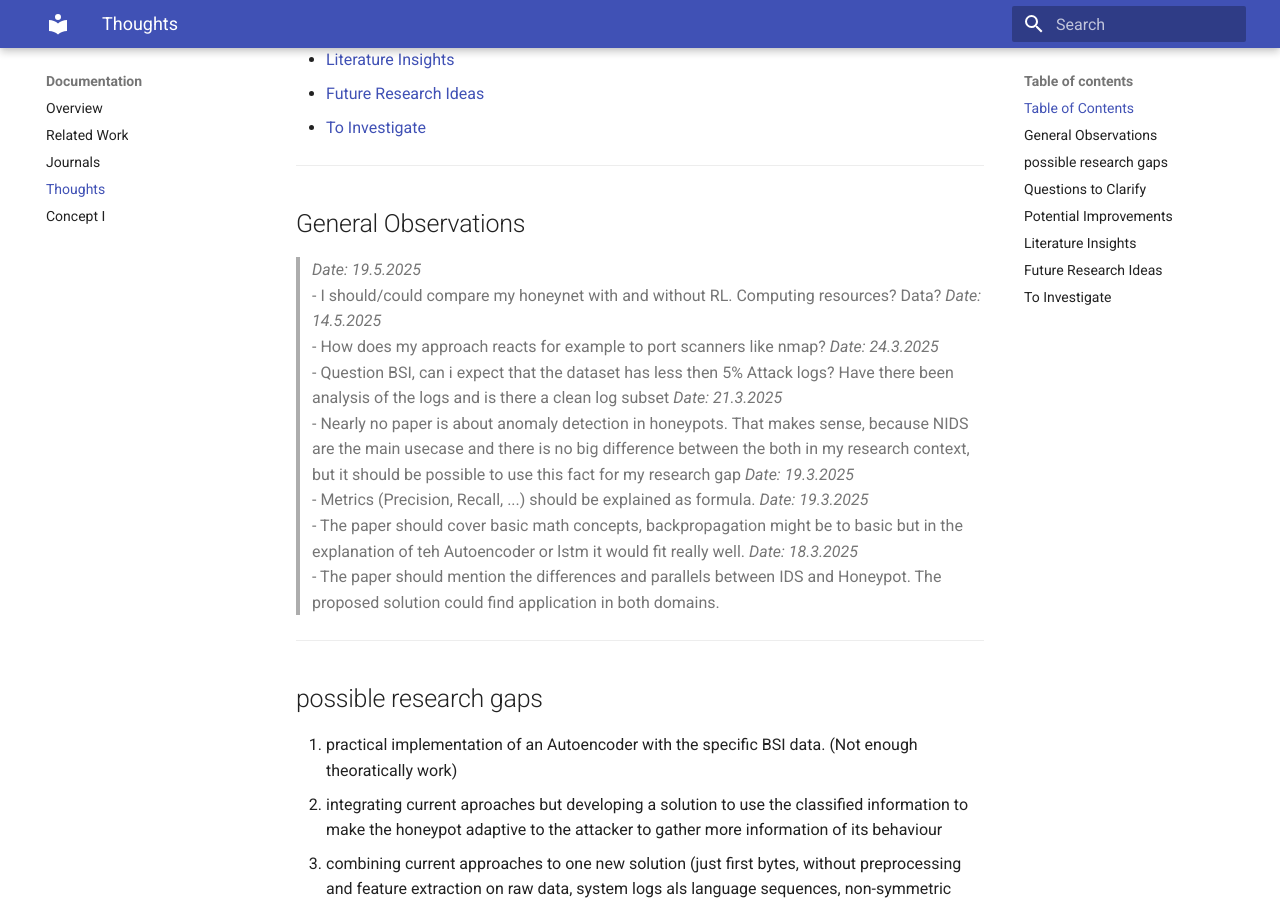
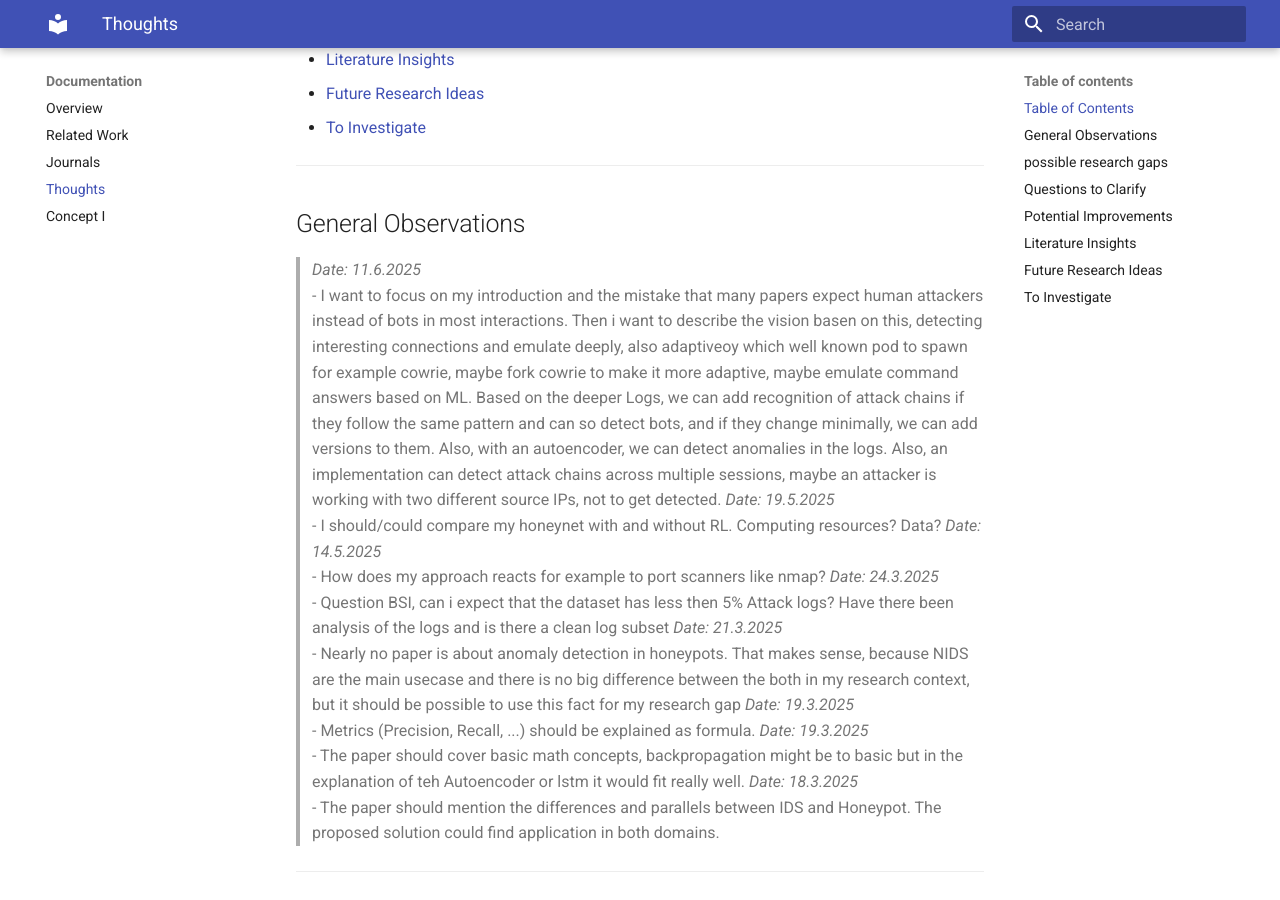
Before and after one commit to JohannesLks/Thesis, an MkDocs documentation site: the page built from docs/documentation/thoughts.md, in a window 1280 px wide and 900 px high, scrolled down 550 px. Built offline with MkDocs 1.6.1 and Material for MkDocs 9.7.7, drawn with Linux system fonts in a browser that asks for light colours.

Commit message:
Update thoughts.md

```diff
--- a/docs/documentation/thoughts.md
+++ b/docs/documentation/thoughts.md
@@ -17,6 +17,8 @@ This document serves as a structured place to record spontaneous thoughts, obser
 ---
 
 ## General Observations
+> *Date: 11.6.2025*
+- I want to focus on my introduction and the mistake that many papers expect human attackers instead of bots in most interactions. Then i want to describe the vision basen on this, detecting interesting connections and emulate deeply, also adaptiveoy which well known pod to spawn for example cowrie, maybe fork cowrie to make it more adaptive, maybe emulate command answers based on ML. Based on the deeper Logs, we can add recognition of attack chains if they follow the same pattern and can so detect bots, and if they change minimally, we can add versions to them. Also, with an autoencoder, we can detect anomalies in the logs. Also, an implementation can detect attack chains across multiple sessions, maybe an attacker is working with two different source IPs, not to get detected.
 > *Date: 19.5.2025*
 -  I should/could compare my honeynet with and without RL. Computing resources? Data?
 > *Date: 14.5.2025*
```
